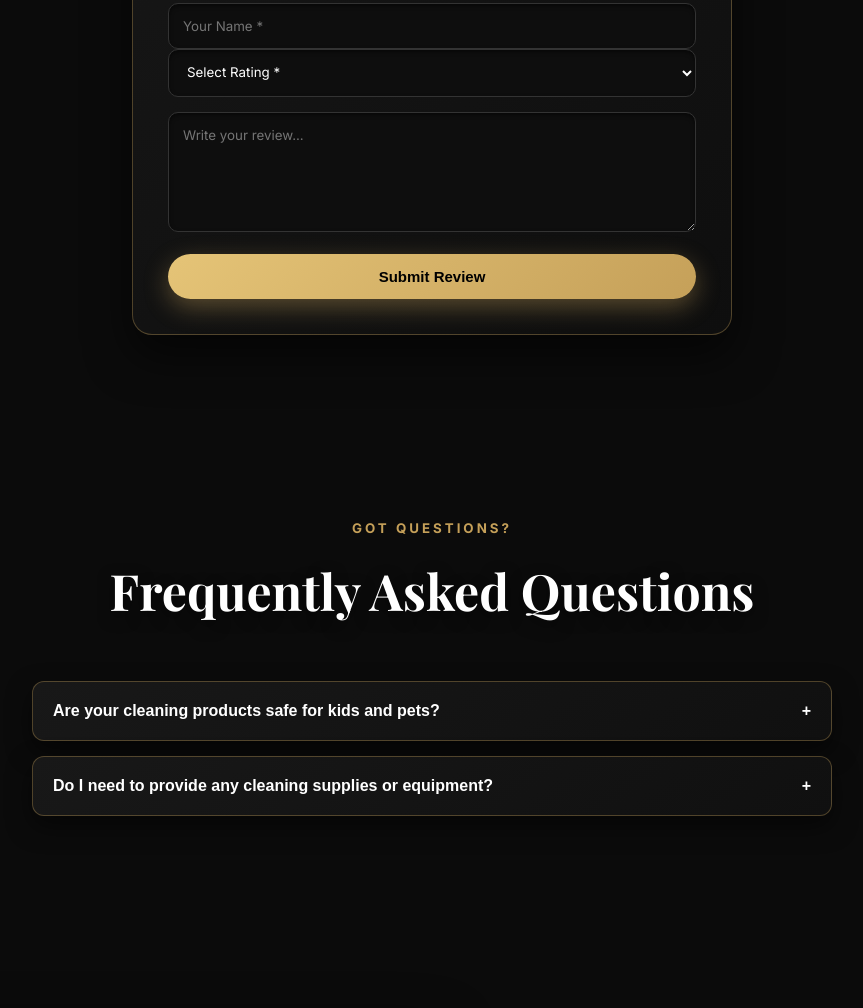
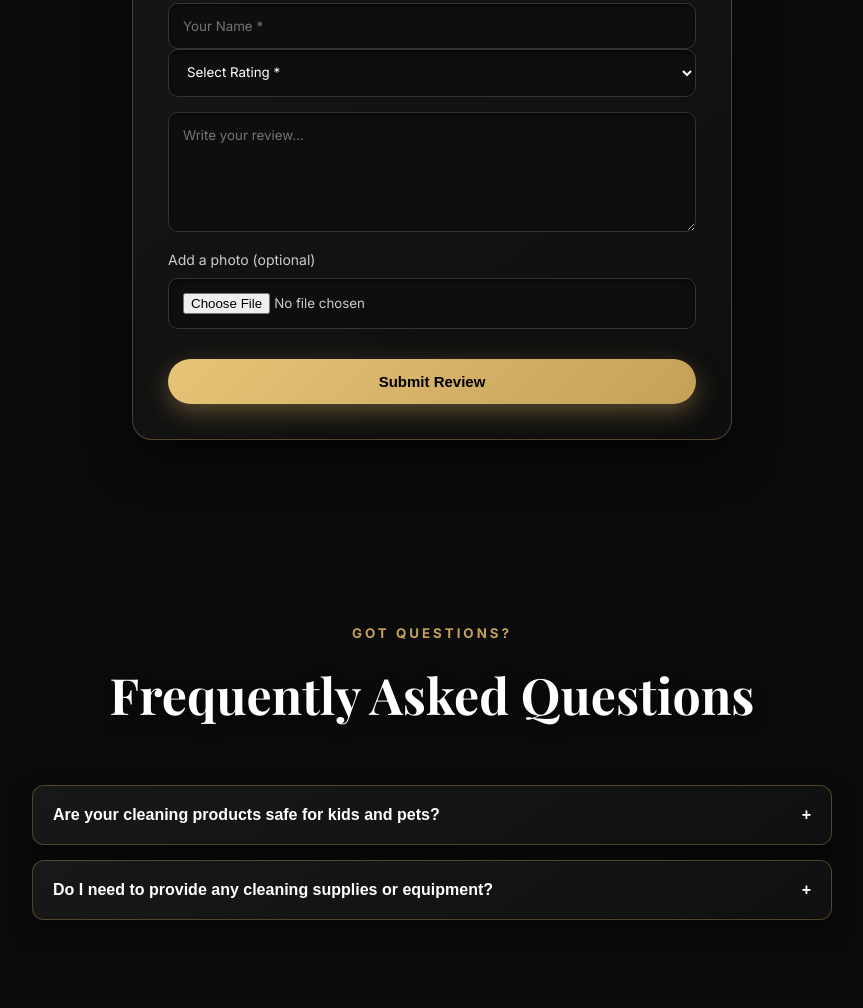
Before and after one commit to tayyababsse09-tech/getdustify, a website: page getdustify.html in a window 1280 px wide. Shown: the part 7229-8237 px from the top of the page, without its empty margins (208-1071 px from the left). Drawn offline with nearby package versions, Linux system fonts and the light colour scheme; no server answers; grey boxes are pictures that could not be loaded.

Commit message:
Update getdustify.html

```diff
--- a/getdustify.html
+++ b/getdustify.html
@@ -1665,16 +1665,13 @@
             </div>
         </div>
     </div>
-</section>
-
-<!-- REVIEWS -->
+</section><!-- REVIEWS -->
 <section id="reviews">
     <div class="container">
         <div class="section-heading">
             <small>Client Feedback</small>
             <h2>What Our Clients Say</h2>
         </div>
-
         <div class="reviews-grid" id="reviewsContainer">
             <div class="review-card">
                 <div class="stars">★★★★★</div>
@@ -1687,7 +1684,6 @@
                 <div class="reviewer">— Happy Customer</div>
             </div>
         </div>
-
         <div class="review-form">
             <h3>Share Your Experience</h3>
             <form id="reviewForm">
@@ -1699,12 +1695,13 @@
                     <option value="★★★☆☆">3 Stars</option>
                 </select>
                 <textarea id="reviewText" placeholder="Write your review..." required></textarea>
+                <label for="reviewPhoto" style="display:block; margin: 10px 0 6px; color:#ccc; font-size:14px;">Add a photo (optional)</label>
+                <input type="file" id="reviewPhoto" accept="image/*" style="margin-bottom:15px; color:#ccc;">
                 <button class="btn btn-primary form-btn" type="submit">Submit Review</button>
             </form>
         </div>
     </div>
 </section>
-
 <!-- FAQ -->
 <section class="faq-section" style="padding: 80px 0;">
     <div class="container" style="max-width: 800px;">
```
